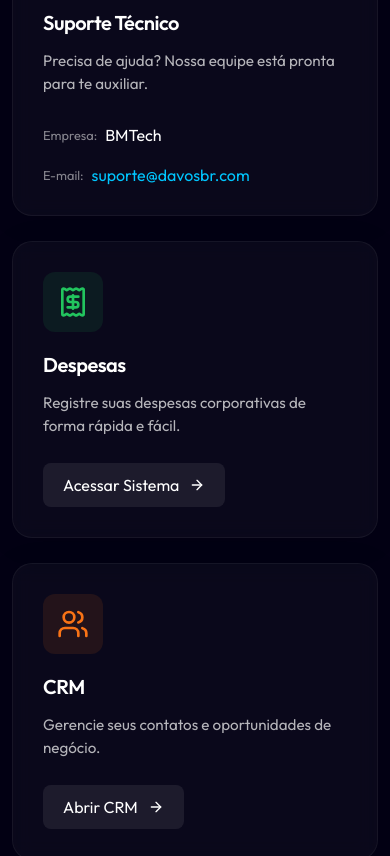
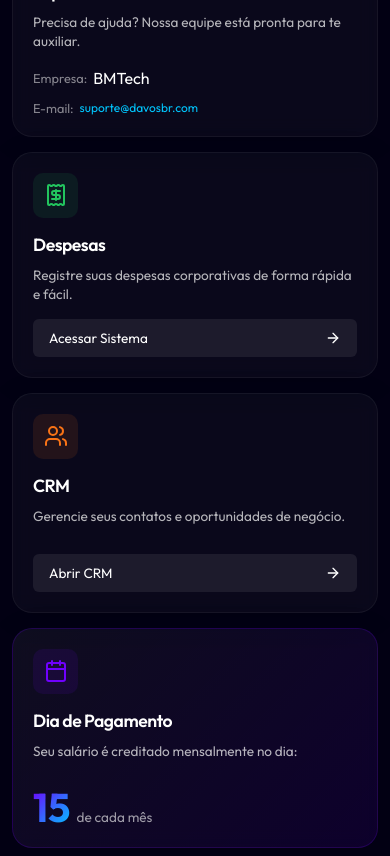
Before and after one commit to astoraoliveira-alt/onboarding, a React (Vite) app: page / in a window 390 px wide. Shown: the part 8380-9236 px from the top of the page. Built offline with nearby package versions, Linux system fonts and the light colour scheme.

Commit message:
style: Layout de ferramentas ajustado para 4 colunas compactas

```diff
--- a/src/components/ToolsAndSupport.css
+++ b/src/components/ToolsAndSupport.css
@@ -6,20 +6,26 @@
 
 .tools-grid {
     display: grid;
-    grid-template-columns: repeat(auto-fit, minmax(280px, 1fr));
-    gap: 25px;
+    grid-template-columns: repeat(4, 1fr);
+    /* Force 4 columns */
+    gap: 15px;
+    /* Reduced gap */
     margin-top: 40px;
 }
 
 .tool-card {
-    padding: 30px;
+    padding: 20px;
+    /* Reduced padding */
     display: flex;
     flex-direction: column;
-    gap: 15px;
+    gap: 10px;
+    /* Reduced gap */
     position: relative;
     overflow: hidden;
     transition: all 0.3s ease;
     border: 1px solid rgba(255, 255, 255, 0.05);
+    min-height: 220px;
+    /* Ensure uniform height */
 }
 
 .tool-card:hover {
@@ -34,13 +40,20 @@
 }
 
 .tool-icon {
-    width: 60px;
-    height: 60px;
-    border-radius: 12px;
+    width: 45px;
+    /* Smaller icon box */
+    height: 45px;
+    border-radius: 10px;
     display: flex;
     align-items: center;
     justify-content: center;
     margin-bottom: 5px;
+}
+
+/* Adjust icon sizes inside cards via JS props ideally, but CSS scale works too */
+.tool-icon svg {
+    width: 24px;
+    height: 24px;
 }
 
 .tool-icon.support {
@@ -64,7 +77,8 @@
 }
 
 .tool-card h3 {
-    font-size: 1.25rem;
+    font-size: 1.1rem;
+    /* Smaller title */
     font-weight: 600;
     color: #fff;
     margin: 0;
@@ -72,18 +86,21 @@
 
 .tool-card p {
     color: rgba(255, 255, 255, 0.7);
-    font-size: 0.95rem;
-    line-height: 1.5;
-    margin-bottom: 10px;
+    font-size: 0.85rem;
+    /* Smaller text */
+    line-height: 1.4;
+    margin-bottom: 5px;
+    flex: 1;
+    /* Push footer down */
 }
 
 /* Tool Info (Support) */
 .tool-info {
     display: flex;
     align-items: center;
-    gap: 8px;
-    font-size: 0.9rem;
-    margin-top: 5px;
+    gap: 6px;
+    font-size: 0.8rem;
+    margin-top: 2px;
 }
 
 .tool-info .label {
@@ -98,6 +115,9 @@
 .tool-info .value.link {
     color: #00c6ff;
     text-decoration: none;
+    font-size: 0.75rem;
+    /* Smaller email font */
+    word-break: break-all;
 }
 
 .tool-info .value.link:hover {
@@ -109,32 +129,35 @@
     margin-top: auto;
     display: flex;
     align-items: center;
-    gap: 10px;
-    padding: 12px 20px;
+    justify-content: space-between;
+    gap: 8px;
+    padding: 10px 16px;
     background: rgba(255, 255, 255, 0.08);
-    border-radius: 8px;
+    border-radius: 6px;
     color: #fff;
     text-decoration: none;
     font-weight: 500;
     transition: all 0.2s ease;
-    width: fit-content;
+    width: 100%;
+    /* Full width button */
+    font-size: 0.85rem;
 }
 
 .tool-btn:hover {
     background: rgba(255, 255, 255, 0.15);
-    transform: translateX(5px);
 }
 
 /* Payment Day Special Styling */
 .payment-day {
     display: flex;
     align-items: baseline;
-    gap: 8px;
-    margin-top: 10px;
+    gap: 6px;
+    margin-top: 5px;
 }
 
 .day-number {
-    font-size: 3.5rem;
+    font-size: 2.5rem;
+    /* Smaller number */
     font-weight: 800;
     line-height: 1;
     background: linear-gradient(135deg, #7000ff, #00c6ff);
@@ -144,13 +167,22 @@
 }
 
 .day-label {
-    font-size: 1rem;
+    font-size: 0.85rem;
     color: rgba(255, 255, 255, 0.6);
     font-weight: 500;
 }
 
-@media (max-width: 768px) {
+/* Responsive */
+@media (max-width: 1024px) {
+    .tools-grid {
+        grid-template-columns: repeat(2, 1fr);
+        /* 2x2 on tablets */
+    }
+}
+
+@media (max-width: 600px) {
     .tools-grid {
         grid-template-columns: 1fr;
+        /* Stack on mobile */
     }
 }
```
